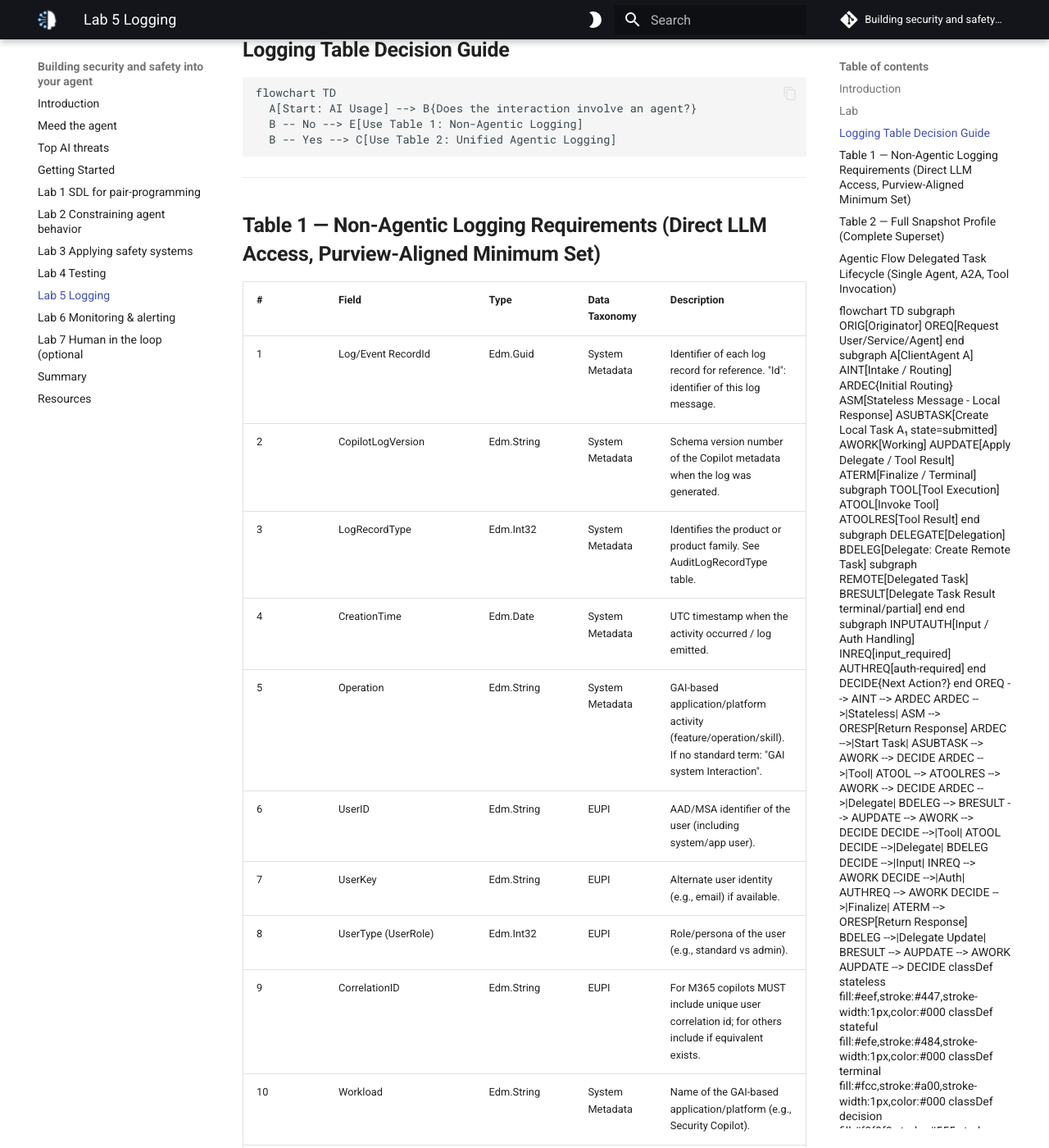
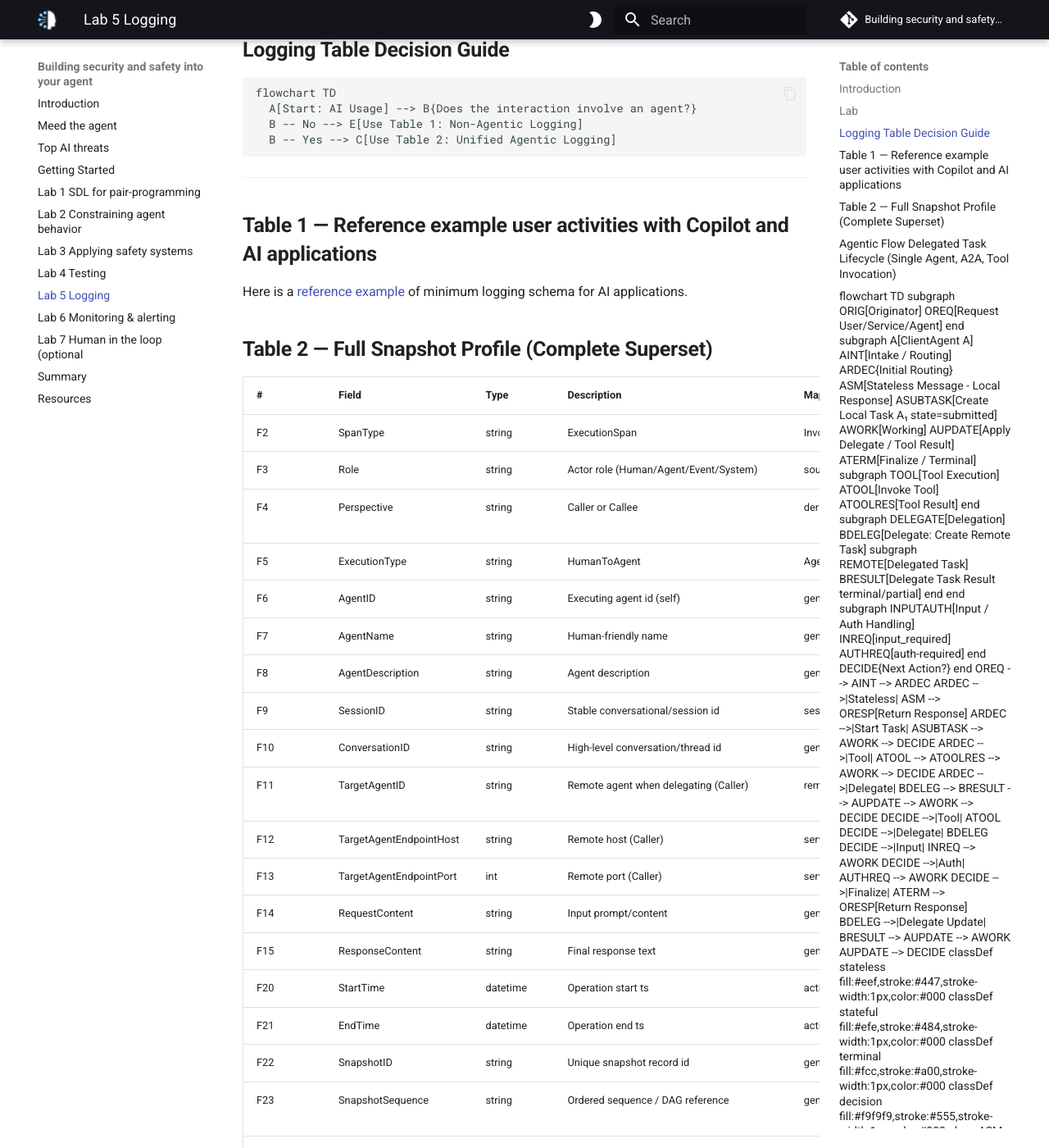
Before and after one commit to Harmonym/security-lab-time-for-agents, an MkDocs documentation site: the page built from docs/docs/lab-5-logging.md, in a window 1280 px wide and 1400 px high, scrolled down 704 px. Shown: the whole window at 82% size. Built offline with MkDocs 1.6.1 and Material for MkDocs 9.7.7, drawn with Linux system fonts in a browser that asks for light colours; comment, search, counter and statistics services are not loaded; some of the changed text lies outside the part shown.

Commit message:
Revise lab-5-logging.md for clarity and updates
Updated the lab documentation to include a new introduction and reference schema for logging requirements. Adjusted the logging table decision guide and added details for user activities with Copilot and AI applications.

```diff
--- a/docs/docs/lab-5-logging.md
+++ b/docs/docs/lab-5-logging.md
@@ -23,32 +23,9 @@
 
 ---
 
-## Table 1 — Non-Agentic Logging Requirements (Direct LLM Access, Purview-Aligned Minimum Set)
+## Table 1 — Reference example user activities with Copilot and AI applications
+Here is a <a href="https://learn.microsoft.com/en-us/purview/audit-copilot#user-activities-with-copilot-and-ai-applications" target="_blank" rel="noopener noreferrer">reference example</a> of minimum logging schema for AI applications.
 
-| # | Field | Type | Data Taxonomy | Description |
-|---|-------|------|--------------|-------------|
-| 1 | Log/Event RecordId | Edm.Guid | System Metadata | Identifier of each log record for reference. "Id": identifier of this log message. |
-| 2 | CopilotLogVersion | Edm.String | System Metadata | Schema version number of the Copilot metadata when the log was generated. |
-| 3 | LogRecordType | Edm.Int32 | System Metadata | Identifies the product or product family. See AuditLogRecordType table. |
-| 4 | CreationTime | Edm.Date | System Metadata | UTC timestamp when the activity occurred / log emitted. |
-| 5 | Operation | Edm.String | System Metadata | GAI-based application/platform activity (feature/operation/skill). If no standard term: "GAI system Interaction". |
-| 6 | UserID | Edm.String | EUPI | AAD/MSA identifier of the user (including system/app user). |
-| 7 | UserKey | Edm.String | EUPI | Alternate user identity (e.g., email) if available. |
-| 8 | UserType (UserRole) | Edm.Int32 | EUPI | Role/persona of the user (e.g., standard vs admin). |
-| 9 | CorrelationID | Edm.String | EUPI | For M365 copilots MUST include unique user correlation id; for others include if equivalent exists. |
-| 10 | Workload | Edm.String | System Metadata | Name of the GAI-based application/platform (e.g., Security Copilot). |
-| 11 | ClientIPAddress | Edm.String | EUII | IP address of the client/device. |
-| 12 | ClientRegion | Edm.String | EUII | Geolocation of client (derived from IP). |
-| 13 | AppHost | Edm.String | EUII | Client app used (e.g., appchat, bizchat, Teams). |
-| 16 | Language | string | EUII | Language of prompt |
-| 15 | Contexts | Array(Complex) | System Metadata | Array of context objects: { ContainerId, ContextId, ContextType }. ContextType examples: M365 Office document types, TeamsMeeting, TeamsChannel, TeamsChat. |
-| 16 | ModelTransparencyDetails | Array(Complex) | System Metadata | One or more model detail objects: { GaiProviderName, GaiModel, GaiApiVersion, GaiApiUrl }. At least one LLM/MMM. |
-| 17 | ThreadID | Edm.String | System Metadata | Unique identifier of the chat/conversation thread. |
-| 18 | Messages | Array(Complex) | System Metadata | Array of message prompt/response metadata objects: { PromptID, PromptSize, ResponseID, ResponseSize }. |
-| 19 | Utterance | Edm.String | Customer Content | The user/customer prompt. |
-| 20 | Response | Edm.String | Customer Content | System/LLM response text. |
-| 21 | AccessedResources | Array(Complex) | EUPI | Array of accessed resource objects with sensitivity & action. |
-| 22 | AISystemPlugin | Array(Complex) | System Metadata | Plugin invocation metadata: { Name, Id, Version, SettingsHash? }. |
 
 ## Table 2 — Full Snapshot Profile (Complete Superset)
 
```
